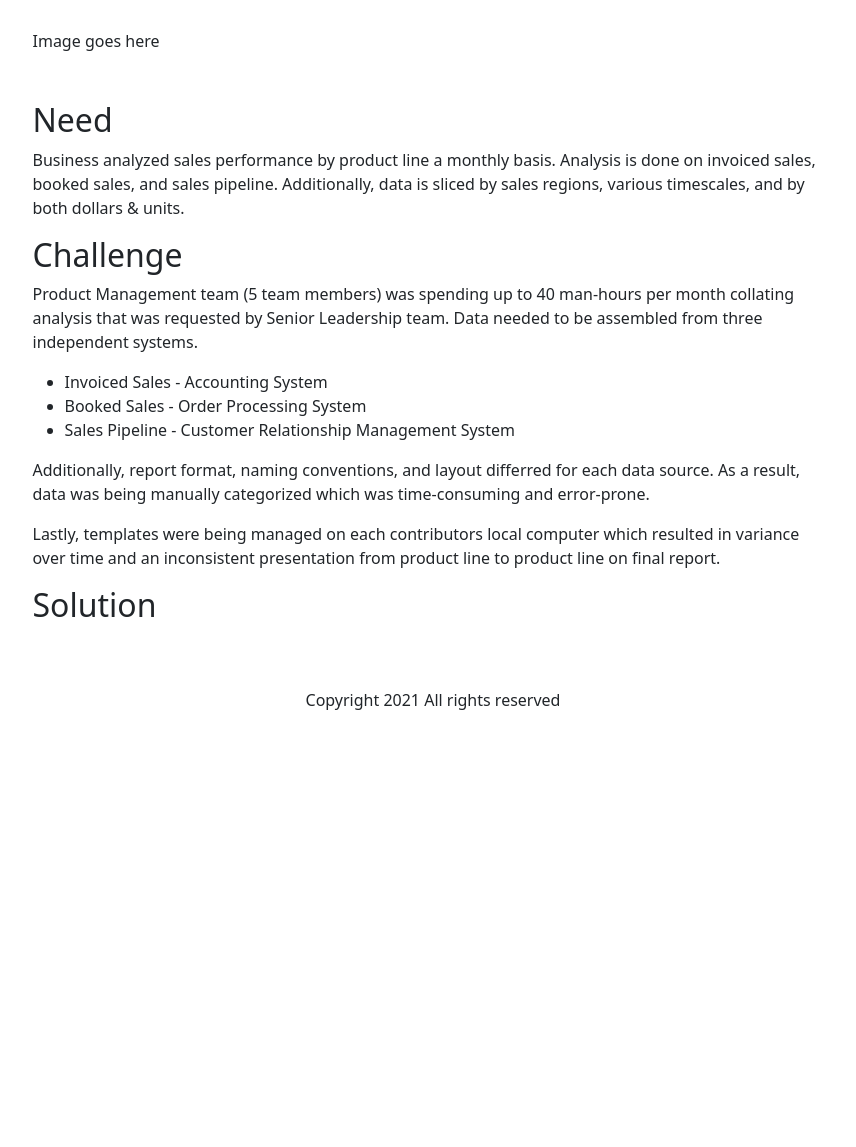
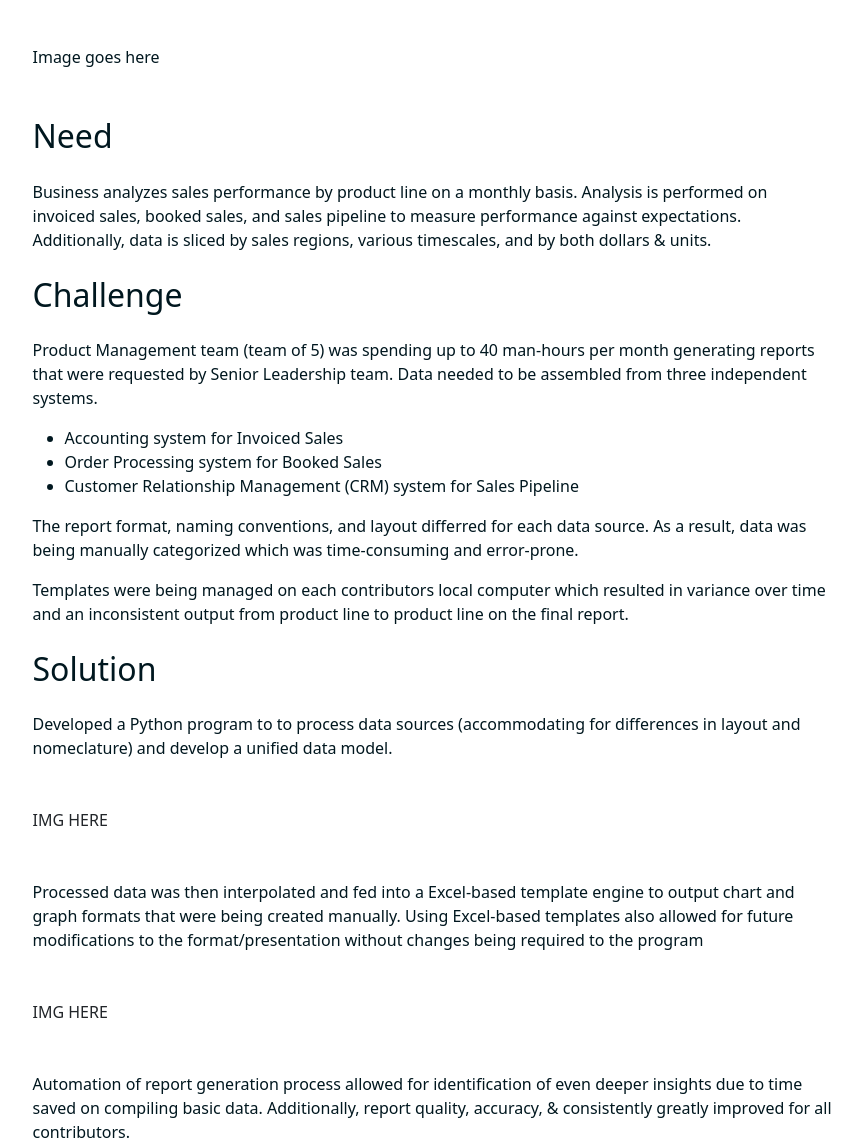
Before and after one commit to emekler0729/portfolio, a plain HTML site: page 2021-report-automation.html in a window 1280 px wide. Shown: the part 363-1510 px from the top of the page, without its empty margins (207-1063 px from the left). Before the commit the page ends 1123 px from the top, so only its background shows below. Drawn offline with nearby package versions, Linux system fonts and the light colour scheme.

Commit message:
fixed typos and drafted report case study

```diff
--- a/2021-report-automation.html
+++ b/2021-report-automation.html
@@ -30,8 +30,8 @@
     </nav>
     <article class="my-3 my-mb-5">
         <div class="container pt-md-5">
-            <h1 class="text-dark mb-3">Automating monthly product reports to increase quality & efficiency</h1>
-            <div class="row mb-3">
+            <h1 class="text-dark mb-4">Automating monthly product reports to increase quality & efficiency</h1>
+            <div class="row mb-4">
                 <div class="col-3 col-md-2">
                     <span class="badge rounded-pill bg-primary px-3">2021</span>
                 </div>
@@ -39,37 +39,56 @@
                     <span class="text-dark">Application, Python, Excel</span>
                 </div>
             </div>
-            <p>Reduced time to generate monthly product reports from up to 40 man-hours each month to roughly 5 minutes
+            <p class="text-dark">Reduced time to generate monthly product reports from up to 40 man-hours each month to
+                roughly 5 minutes
                 while increasing quality & consistency of report output. Enabled Product Management team to focus on
                 using report insights to manage business rather than collating data.
             </p>
-            <p class="my-5">Image goes here</p>
-            <h2>Need</h2>
-            <p>
-                Business analyzed sales performance by product line a monthly basis. Analysis is done on invoiced
-                sales, booked sales, and sales pipeline. Additionally, data is sliced by sales regions, various
+            <p class="text-dark my-5">Image goes here</p>
+            <h2 class="text-dark my-4">Need</h2>
+            <p class="text-dark">
+                Business analyzes sales performance by product line on a monthly basis. Analysis is performed on
+                invoiced
+                sales, booked sales, and sales pipeline to measure performance against expectations. Additionally, data
+                is sliced by sales regions, various
                 timescales, and by both dollars & units.
             </p>
-            <h2>Challenge</h2>
-            <p>
-                Product Management team (5 team members) was spending up to 40 man-hours per month collating analysis
-                that was requested by Senior Leadership team. Data needed to be assembled from three independent
+            <h2 class="text-dark my-4">Challenge</h2>
+            <p class="text-dark">
+                Product Management team (team of 5) was spending up to 40 man-hours per month generating reports
+                that were requested by Senior Leadership team. Data needed to be assembled from three independent
                 systems.
-            <ul>
-                <li>Invoiced Sales - Accounting System</li>
-                <li>Booked Sales - Order Processing System</li>
-                <li>Sales Pipeline - Customer Relationship Management System</li>
+            <ul class="text-dark">
+                <li>Accounting system for Invoiced Sales</li>
+                <li>Order Processing system for Booked Sales</li>
+                <li>Customer Relationship Management (CRM) system for Sales Pipeline</li>
             </ul>
             </p>
-            <p>
-                Additionally, report format, naming conventions, and layout differred for each data source. As a result,
+            <p class="text-dark">
+                The report format, naming conventions, and layout differred for each data source. As a result,
                 data was being manually categorized which was time-consuming and error-prone.
             </p>
-            <p>
-                Lastly, templates were being managed on each contributors local computer which resulted in variance over
-                time and an inconsistent presentation from product line to product line on final report.
+            <p class="text-dark">
+                Templates were being managed on each contributors local computer which resulted in variance over
+                time and an inconsistent output from product line to product line on the final report.
             </p>
-            <h2>Solution</h2>
+            <h2 class="text-dark my-4">Solution</h2>
+            <p class="text-dark">
+                Developed a Python program to to process data sources (accommodating for differences in layout and
+                nomeclature) and develop a unified data model.
+            </p>
+            <p class="my-5">IMG HERE</p>
+            <p class="text-dark">
+                Processed data was then interpolated and fed into a Excel-based template engine to output chart and
+                graph formats that were being created manually. Using Excel-based templates also allowed for future
+                modifications to the format/presentation without changes being required to the program
+            </p>
+            <p class="my-5">IMG HERE</p>
+            <p class="text-dark">
+                Automation of report generation process allowed for identification of even deeper insights due to time
+                saved on compiling basic data. Additionally, report quality, accuracy, & consistently greatly improved
+                for all contributors.
+            </p>
         </div>
     </article>
     <footer class="footer py-5 text-center" id="contact">
```
Also changed, not shown: index.html (+2 -2 lines).
